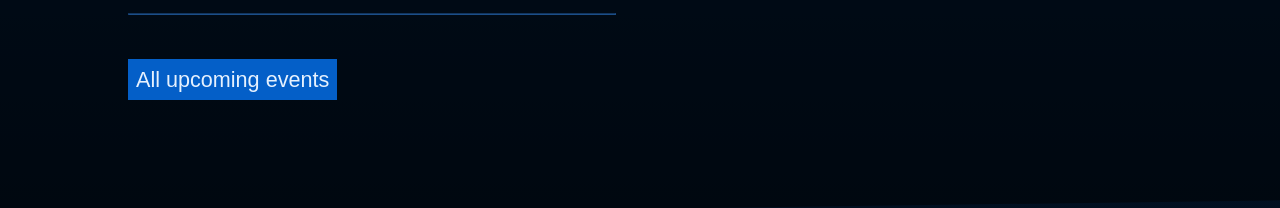
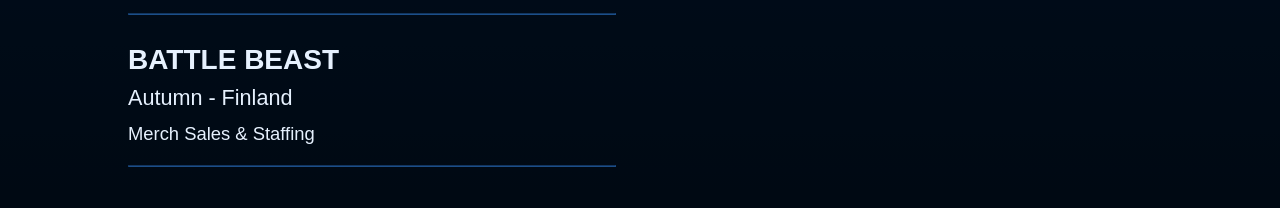
Before and after one commit to enslain-metal-merch/enslain, a plain HTML site: page public/index.html in a window 1280 px wide. Shown: the part 2638-2846 px from the top of the page. Drawn offline with Linux system fonts and the light colour scheme; a script that the page names is missing; a web font is replaced by a local one.

Commit message:
Publish Battle Beast in fourth featured homepage slot

```diff
--- a/public/index.html
+++ b/public/index.html
@@ -125,6 +125,12 @@
                 <span class="event__detail event-secondary-info">Merch Management</span>
                 <hr>
               </li>
+              <li class="event">
+                <span class="event__detail event-name event-name--large">BATTLE BEAST</span>
+                <span class="event__detail event__detail--medium">Autumn - Finland</span>
+                <span class="event__detail event-secondary-info">Merch Sales &amp; Staffing</span>
+                <hr>
+              </li>
             </ul>
             <p><a href="/events/" class="button">All upcoming events</a></p>
           </div>
```
